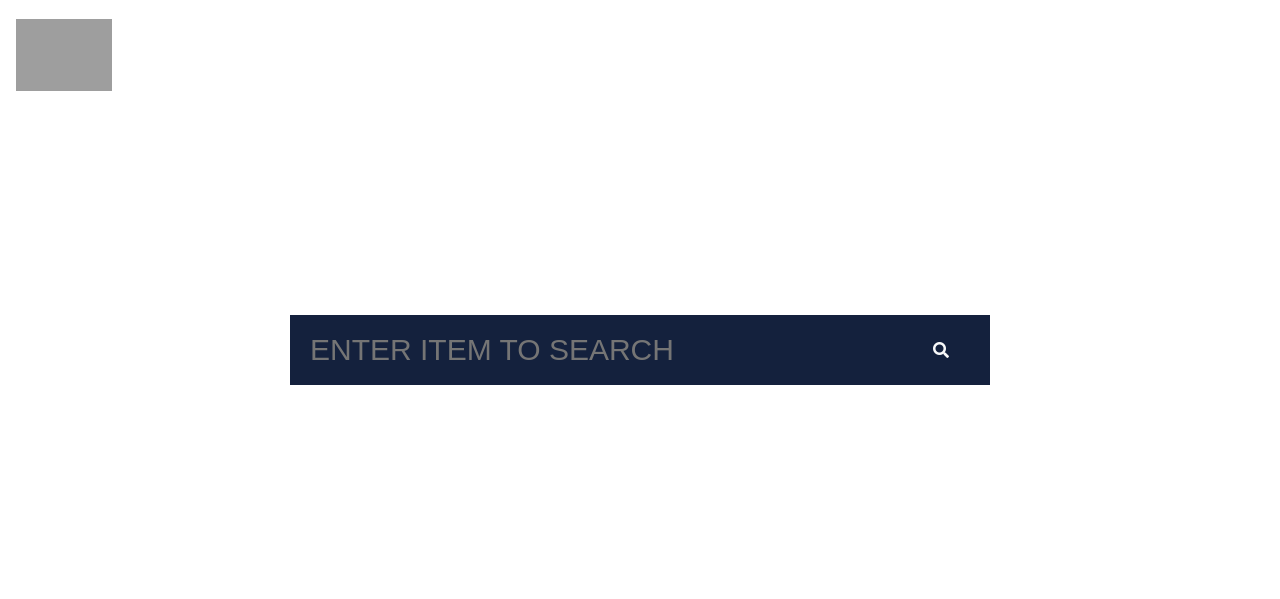
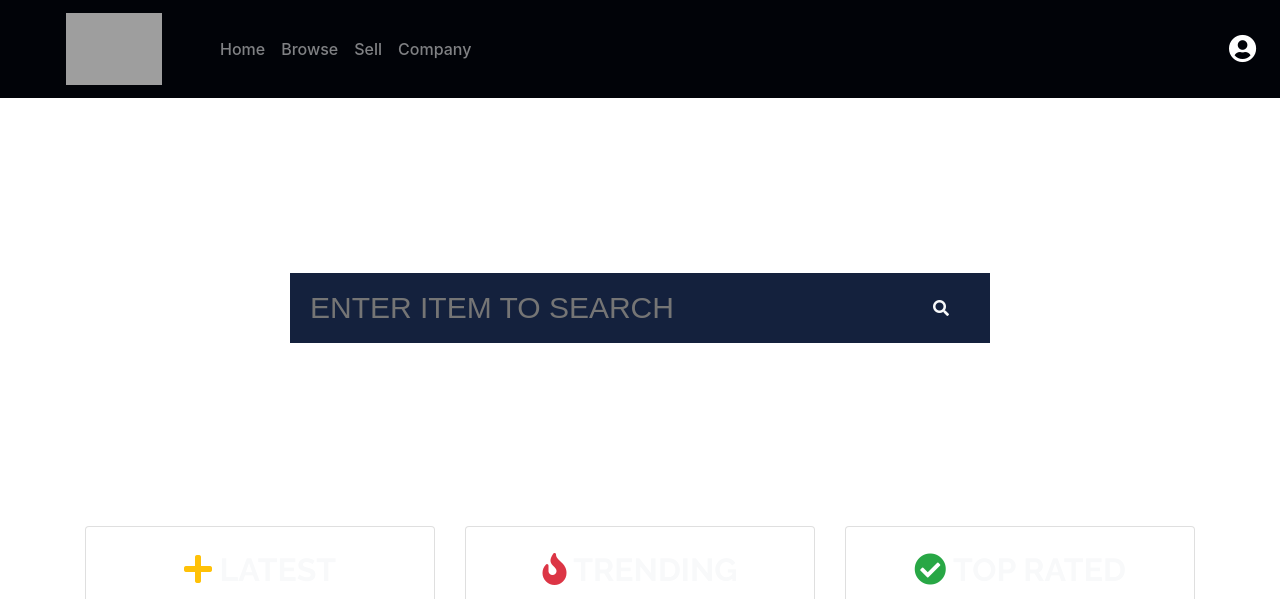
Before and after one commit to ronit4619/Trojan-Zero, a PHP site: page / in a window 1280 px wide. Shown: the top 599 px of the page. Run offline with PHP 8.4, Linux system fonts and the light colour scheme; data that the repository does not hold is empty; some libraries are stand-ins or nearby versions; grey boxes are pictures that could not be loaded.

Commit message:
Fixed nav

```diff
--- a/css/core.css
+++ b/css/core.css
@@ -16,33 +16,10 @@
     overflow-x: hidden;
 }
 
-.trojanZERO {
-    position: relative;
-    height: 50px;
-    width: 210px;
-    margin-left: auto;
-    margin-right: auto;
-    display: block;
-}
-
-.container-fluid {
-    background-color: #2B2D42;
-}
-
-.row {
-    padding-bottom: 30px;
-    padding-top: 30px;
-}
-
 /* Core Text */
 h1, h2, h3, h4, h6 {
     font-family: 'Raleway', sans-serif;
-    margin: 0;
-    color: #EF233C;
-}
-
-p {
-    color: aliceblue;
+    color: var(--light);
 }
 
 .footer-top {
@@ -60,21 +37,21 @@
 
 /* Core Navbar */
 .navbar {
-    overflow: auto;
+    background-color: #010308;
+    color: #E0E0E0;
 }
 
 .navbar-brand {
-    margin: 0px;
+    padding-left: 50px;
+    padding-right: 50px;
     font-family: 'Montserrat', sans-serif;
     font-weight: 700;
     font-size: 32px;
-    padding: 0;
+    color: #FCA311;
 }
 
 .nav-item {
     font-weight: 500;
-    padding-bottom: 50;
-    padding-left: 50px;
 }
 
 /* Responsive images */
--- a/index.php
+++ b/index.php
@@ -136,8 +136,7 @@
     <title>Home - MUCCI</title>
 
     <!-- Core CSS -->
-    <link rel="stylesheet" href="https://stackpath.bootstrapcdn.com/bootstrap/4.5.0/css/bootstrap.min.css"
-          integrity="sha384-9aIt2nRpC12Uk9gS9baDl411NQApFmC26EwAOH8WgZl5MYYxFfc+NcPb1dKGj7Sk" crossorigin="anonymous">
+    <link rel="stylesheet" href="https://stackpath.bootstrapcdn.com/bootstrap/4.1.3/css/bootstrap.min.css">
     <link rel="stylesheet" href="https://use.fontawesome.com/releases/v5.3.1/css/all.css">
     <link rel="stylesheet" href="css/core.css">
 
```
